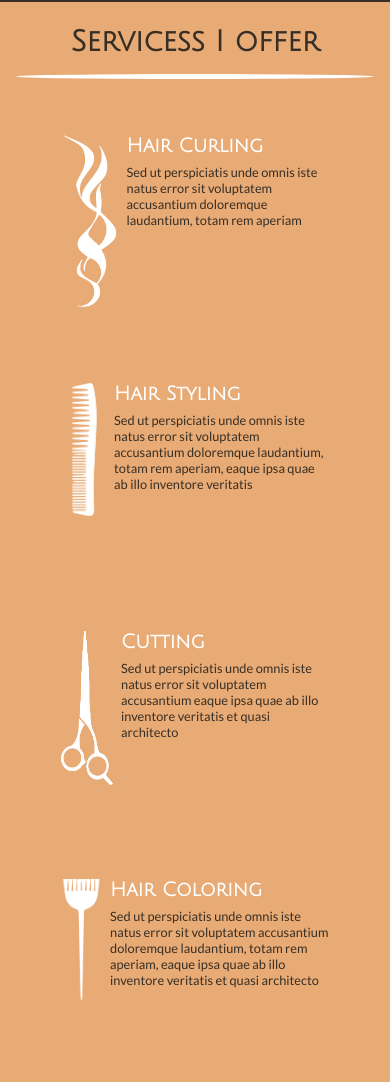
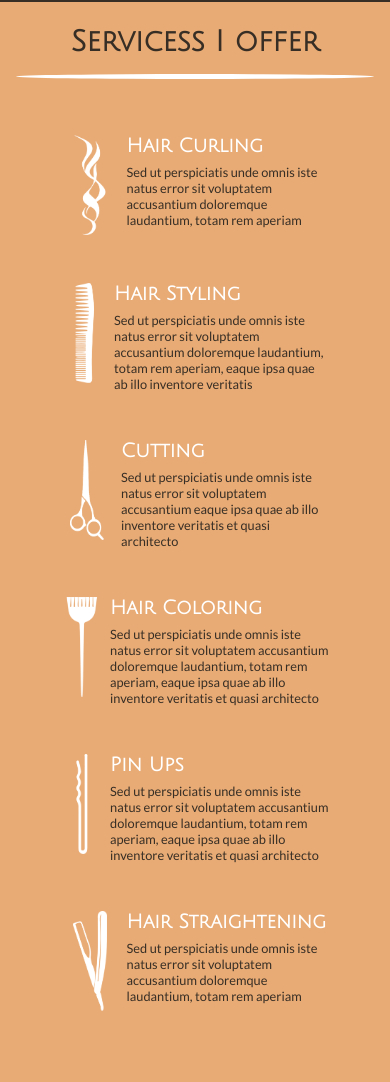
Before and after one commit to gitUna/hairdresser, a plain HTML site: page index.html in a window 390 px wide. Shown: the part 780-1862 px from the top of the page. Drawn offline with nearby package versions, Linux system fonts and the light colour scheme.

Commit message:
Update style.css

```diff
--- a/style.css
+++ b/style.css
@@ -109,7 +109,7 @@ h5 {
 }
 
 .header .header__main h1 {
-  font-family: 'Lato';
+  font-family: "Lato";
   font-weight: 400;
   text-transform: uppercase;
   font-size: 1.7rem;
@@ -1344,7 +1344,8 @@ footer img {
   }
   .services__box--img {
     width: 70%;
-    height: 200px;
+    height: 100px;
+    max-height: 100px;
   }
   .form {
     padding: 2rem 0;
```
